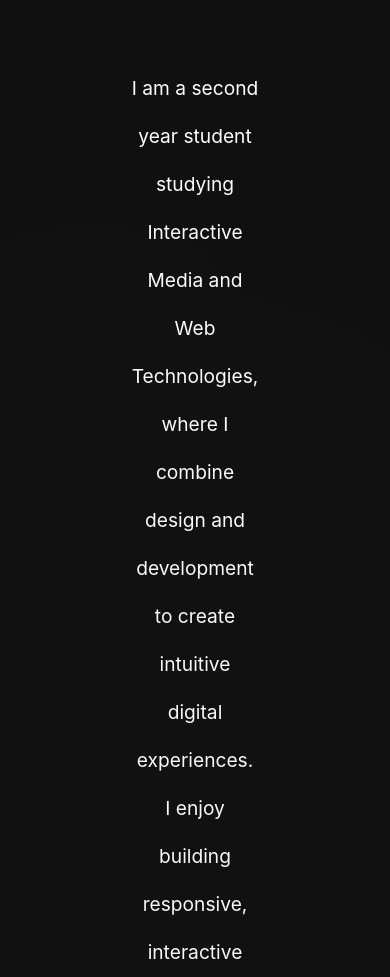
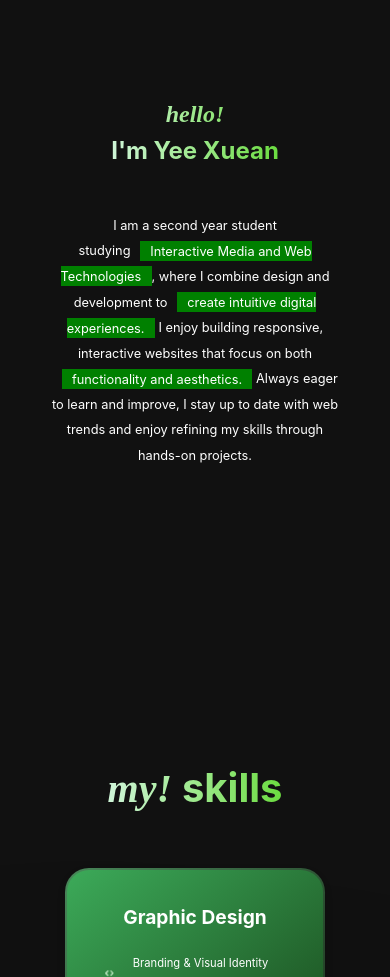
Before and after one commit to yeexuean/portfolio_2025, a React (Vite) app in the folder portfolio-2025/: page / in a window 390 px wide. Shown: the part 1023-2000 px from the top of the page. Built offline with nearby package versions, Linux system fonts and the light colour scheme; a web font is replaced by a local one.

Commit message:
responsive layout
made 3 diff responsive layouts 1024, 768, 430

```diff
--- a/portfolio-2025/src/App.module.css
+++ b/portfolio-2025/src/App.module.css
@@ -12,3 +12,7 @@
   position: relative;
   z-index: 1;
 }
+
+html {
+  -webkit-text-size-adjust: 100%;
+}
--- a/portfolio-2025/src/components/About/About.jsx
+++ b/portfolio-2025/src/components/About/About.jsx
@@ -5,15 +5,17 @@
     <section className={styles.container} id="about">
       <div className={styles.content}>
         <h1>
-          hello! <span>I&apos;m Yee Xuean</span>
+          hello! <span> I&apos;m Yee Xuean</span>
         </h1>
         <p className={styles.about}>
-          I am a second year student studying Interactive Media and Web
-          Technologies, where I combine design and development to create
-          intuitive digital experiences. I enjoy building responsive,
-          interactive websites that focus on both functionality and aesthetics.
-          Always eager to learn and improve, I stay up to date with web trends
-          and enjoy refining my skills through hands-on projects.
+          I am a second year student studying
+          <span>Interactive Media and Web Technologies</span>, where I combine
+          design and development to
+          <span>create intuitive digital experiences.</span> I enjoy building
+          responsive, interactive websites that focus on both{" "}
+          <span>functionality and aesthetics.</span> Always eager to learn and
+          improve, I stay up to date with web trends and enjoy refining my
+          skills through hands-on projects.
         </p>
         <div className={styles.blur} />
       </div>
--- a/portfolio-2025/src/components/About/About.module.css
+++ b/portfolio-2025/src/components/About/About.module.css
@@ -1,9 +1,11 @@
 @import "../../vars.css";
 
 .container {
+  position: relative;
   display: flex;
   justify-content: center;
   padding: 2rem;
+  min-height: 100svh;
 }
 
 .content {
@@ -15,24 +17,47 @@
 
 .content h1 {
   font-family: var(--font-serif);
-  color: var(--color-text);
   font-style: italic;
   font-size: 5rem;
+  background: linear-gradient(
+    90deg,
+    rgb(var(--color-light)),
+    rgb(var(--color-primary))
+  );
+  -webkit-background-clip: text;
+  -webkit-text-fill-color: transparent;
+  background-clip: text;
+  color: transparent;
+  text-align: center;
 }
 
 .content h1 span {
+  display: inline;
   font-family: var(--font-sans-serif);
   font-style: normal;
 }
 
 .about {
-  margin: 3rem 25rem;
-  margin-bottom: 20rem;
+  margin: 3rem 0;
   font-family: var(--font-sans-serif);
   font-size: 1.2rem;
   color: var(--color-text);
+  max-width: 100ch;
   line-height: 3rem;
   text-align: center;
+  padding: 0rem 2rem;
+}
+
+.about span {
+  position: relative;
+  /* display: inline-block; */
+  padding: 0.2em 0.8em 0.2em 0.8em;
+  font-family: var(--font-sans-serif);
+  background: green;
+  transform: skewX(-10deg);
+  transform-origin: left top;
+  line-height: 1.4;
+  margin-left: 0.6rem;
 }
 
 .blur {
@@ -51,3 +76,53 @@
   filter: blur(300px);
   z-index: 0;
 }
+
+@media screen and (max-width: 1024px) {
+  .content h1 {
+    font-size: 3.5rem;
+    align-items: center;
+  }
+
+  .about {
+    max-width: 70ch;
+    padding: 0 2rem;
+  }
+}
+
+@media screen and (max-width: 768px) {
+  .content h1 {
+    font-size: 2.5rem;
+    align-items: center;
+  }
+
+  .content h1 span {
+    display: block;
+    margin-top: 0.5rem;
+  }
+
+  .about {
+    max-width: 60ch;
+    padding: 0 2rem;
+    font-size: 1rem;
+  }
+}
+
+@media screen and (max-width: 430px) {
+  .content h1 {
+    font-size: 1.5rem;
+    align-items: center;
+  }
+
+  .content h1 span {
+    display: block;
+    margin-top: 0.5rem;
+    font-size: 1.5rem;
+  }
+
+  .about {
+    max-width: 60ch;
+    padding: 0 1rem;
+    font-size: 0.8rem;
+    line-height: 1.6rem;
+  }
+}
--- a/portfolio-2025/src/components/Footer/Footer.module.css
+++ b/portfolio-2025/src/components/Footer/Footer.module.css
@@ -17,11 +17,20 @@
 
 .footer h1 {
   font-size: 3.5rem;
-  color: var(--color-text);
   font-style: italic;
   left: 0;
   margin: 2rem 0;
   margin-bottom: 4rem;
+  background: linear-gradient(
+    90deg,
+    rgb(var(--color-light)),
+    rgb(var(--color-primary))
+  );
+  -webkit-background-clip: text;
+  -webkit-text-fill-color: transparent;
+  background-clip: text;
+  color: transparent;
+  text-align: center;
 }
 
 .footer h1 span {
@@ -178,3 +187,6 @@
   font-family: var(--font-sans-serif);
   cursor: pointer;
 }
+
+@media screen and (max-width: 1024px) {
+}
--- a/portfolio-2025/src/components/Hero/Hero.module.css
+++ b/portfolio-2025/src/components/Hero/Hero.module.css
@@ -4,7 +4,7 @@
   display: flex;
   align-items: center;
   justify-content: center;
-  height: 100vh;
+  height: 100svh;
 }
 
 .content {
--- a/portfolio-2025/src/components/Navbar/Navbar.module.css
+++ b/portfolio-2025/src/components/Navbar/Navbar.module.css
@@ -41,6 +41,16 @@
   text-transform: uppercase;
   color: var(--color-text);
   text-decoration: none;
+}
+
+.menuItems a:hover {
+  color: rgb(var(--color-primary));
+}
+
+@media screen and (max-width: 1024px) {
+  .menuItems {
+    gap: 5rem;
+  }
 }
 
 @media screen and (max-width: 768px) {
--- a/portfolio-2025/src/components/Project/Project.module.css
+++ b/portfolio-2025/src/components/Project/Project.module.css
@@ -2,10 +2,19 @@
 
 .projectSection h1 {
   font-size: 3.5rem;
-  color: var(--color-text);
+  /* color: var(--color-text); */
   font-style: italic;
   left: 0;
-  margin-bottom: 1.5rem;
+  margin-bottom: 3.5rem;
+  background: linear-gradient(
+    90deg,
+    rgb(var(--color-light)),
+    rgb(var(--color-primary))
+  );
+  -webkit-background-clip: text;
+  -webkit-text-fill-color: transparent;
+  background-clip: text;
+  color: transparent;
 }
 
 .projectSection h1 span {
@@ -62,3 +71,20 @@
 .githubLink:hover {
   transform: translateY(-5px);
 }
+@media screen and (max-width: 1024px) {
+  .projectGrid {
+    gap: 20px;
+    padding: 0 2rem;
+  }
+}
+
+@media screen and (max-width: 430px) {
+  .projectSection h1 {
+    font-size: 2.5rem;
+  }
+
+  .projectGrid {
+    gap: 20px;
+    padding: 0 0rem;
+  }
+}
--- a/portfolio-2025/src/components/Project/ProjectPanel.module.css
+++ b/portfolio-2025/src/components/Project/ProjectPanel.module.css
@@ -113,3 +113,15 @@
 .panelLink:hover {
   background-color: rgba(100, 100, 100, 0.4);
 }
+
+@media screen and (max-width: 1024px) {
+  .projectPanel {
+    margin-bottom: 1rem;
+  }
+}
+
+@media screen and (max-width: 768px) {
+  .projectPanel {
+    margin-bottom: 0rem;
+  }
+}
--- a/portfolio-2025/src/components/skills/Skills.module.css
+++ b/portfolio-2025/src/components/skills/Skills.module.css
@@ -4,7 +4,6 @@
   display: flex;
   justify-content: center;
   align-items: center;
-  /* height: 100vh; */
   flex-direction: column;
   gap: 2rem;
   padding: 2rem;
@@ -17,9 +16,17 @@
   font-size: 3.5rem;
   color: var(--color-text);
   font-style: italic;
-  /* position: absolute; */
   left: 0;
   margin-bottom: 1.5rem;
+  background: linear-gradient(
+    90deg,
+    rgb(var(--color-light)),
+    rgb(var(--color-primary))
+  );
+  -webkit-background-clip: text;
+  -webkit-text-fill-color: transparent;
+  background-clip: text;
+  color: transparent;
 }
 
 .container h1 span {
@@ -29,11 +36,12 @@
 }
 
 .skillJob {
-  display: flex;
+  display: grid;
+  grid-template-columns: repeat(auto-fit, 400px);
   justify-content: center;
-  width: 90%;
+  width: 100%;
   gap: 4rem;
-  flex-wrap: wrap;
+  margin: 0 auto;
 }
 
 .skills {
@@ -56,13 +64,12 @@
       )
       border-box;
   backdrop-filter: blur(200px);
-  /* filter: blur(1px); */
-  border-radius: 20px;
+  border-radius: 1.5rem;
   border: 2px solid transparent;
   box-shadow: 0 4px 8px rgba(0, 0, 0, 0.1);
   padding: 1rem;
-  width: 25%;
-  min-height: 400px;
+  width: 400px;
+  min-height: 480px;
   box-sizing: border-box;
   margin-bottom: 2.5rem;
 }
@@ -74,10 +81,10 @@
   font-family: var(--font-sans-serif);
   color: var(--color-text);
   font-size: 1.5rem;
-  width: 100%;
 }
 
 .skillJobList {
+  list-style: none;
   line-height: 1.6rem;
   padding: 1rem 1rem;
   width: 100%;
@@ -87,21 +94,18 @@
 }
 
 .skillJobList li {
-  list-style: none;
   display: flex;
   align-items: flex-start;
-  gap: 0.75rem;
+  gap: 1rem;
   font-family: var(--font-sans-serif);
   color: var(--color-text);
-  gap: 1rem;
 }
 
 .skillJobList li img {
   width: 15px;
   height: 15px;
   flex: 0 0 15px;
-  align-self: flex-start;
-  margin-top: 0.2em;
+  align-self: center;
 }
 
 .skillAppList {
@@ -155,3 +159,112 @@
   font-family: var(--font-sans-serif);
   font-weight: 500;
 }
+
+@media screen and (max-width: 1024px) {
+  /* .skillJob {
+    display: grid;
+    grid-template-columns: repeat(auto-fit, 350px);
+    gap: 1rem;
+    width: 90%;
+
+  }
+
+  .skillJobList {
+    min-height: 290px;
+  } */
+  .skillJob {
+    gap: 2.5rem;
+    display: flex;
+    justify-content: center;
+    width: 90%;
+  }
+  .skills {
+    padding: 0.2rem;
+    min-height: 460px;
+  }
+  .skills h3 {
+    font-size: 1.2rem;
+    padding-top: 2rem;
+  }
+  .skillJobList {
+    gap: 2rem;
+    font-size: 0.9rem;
+  }
+}
+
+@media screen and (max-width: 768px) {
+  .skillJob {
+    /* grid-template-columns: repeat(1, mixmax(0, 1fr));
+    gap: 2rem;
+    flex-wrap: wrap; */
+    display: flex;
+    justify-content: center;
+    flex-wrap: wrap;
+  }
+
+  .skills {
+    min-height: 420px;
+  }
+  .skillJobList {
+    gap: 3rem;
+    padding: 0 2rem;
+  }
+
+  .skillAppList {
+    flex-wrap: wrap;
+    gap: 4rem;
+    display: grid;
+    grid-template-columns: repeat(3, 1fr);
+  }
+
+  .skillAppList li {
+    font-size: 0.9rem;
+  }
+}
+
+@media screen and (max-width: 430px) {
+  .container h1 {
+    font-size: 2.5rem;
+  }
+
+  .skillJob {
+    width: 80%;
+  }
+
+  .skills {
+    min-height: 380px;
+  }
+  .skillJobList {
+    line-height: 1.3rem;
+    gap: 2rem;
+    padding: 0 2rem;
+  }
+  .skillJobList li {
+    display: flex;
+    align-items: center;
+    justify-content: flex-start;
+    font-size: 0.7rem;
+  }
+
+  .skillJobList li img {
+    width: 25%;
+    padding: 0;
+  }
+
+  .skillAppList {
+    flex-wrap: wrap;
+    gap: 2rem;
+    display: grid;
+    grid-template-columns: repeat(3, 1fr);
+  }
+
+  .skillAppList li {
+    font-size: 0.7rem;
+  }
+
+  .listButton {
+    width: 60px;
+    height: 60px;
+    border: 2px solid transparent;
+  }
+}
--- a/portfolio-2025/src/index.css
+++ b/portfolio-2025/src/index.css
@@ -7,5 +7,12 @@
 }
 
 html {
+  height: 100%;
   scroll-behavior: smooth;
+  scroll-snap-type: y mandatory;
 }
+
+section {
+  scroll-snap-align: start;
+  min-height: 100svh;
+}
--- a/portfolio-2025/src/vars.css
+++ b/portfolio-2025/src/vars.css
@@ -1,7 +1,7 @@
 :root {
   /*colours*/
   --color-text: #ffffff;
-  --color-primary: #6bdc40;
+  --color-primary: 107, 220, 64;
   --color-light: 207, 245, 216;
   --color-border-light: 129, 255, 163;
   --color-border-dark: 10, 31, 1;
```
Also changed, not shown: 1 other file (tests, documents, lock files or other folders).
